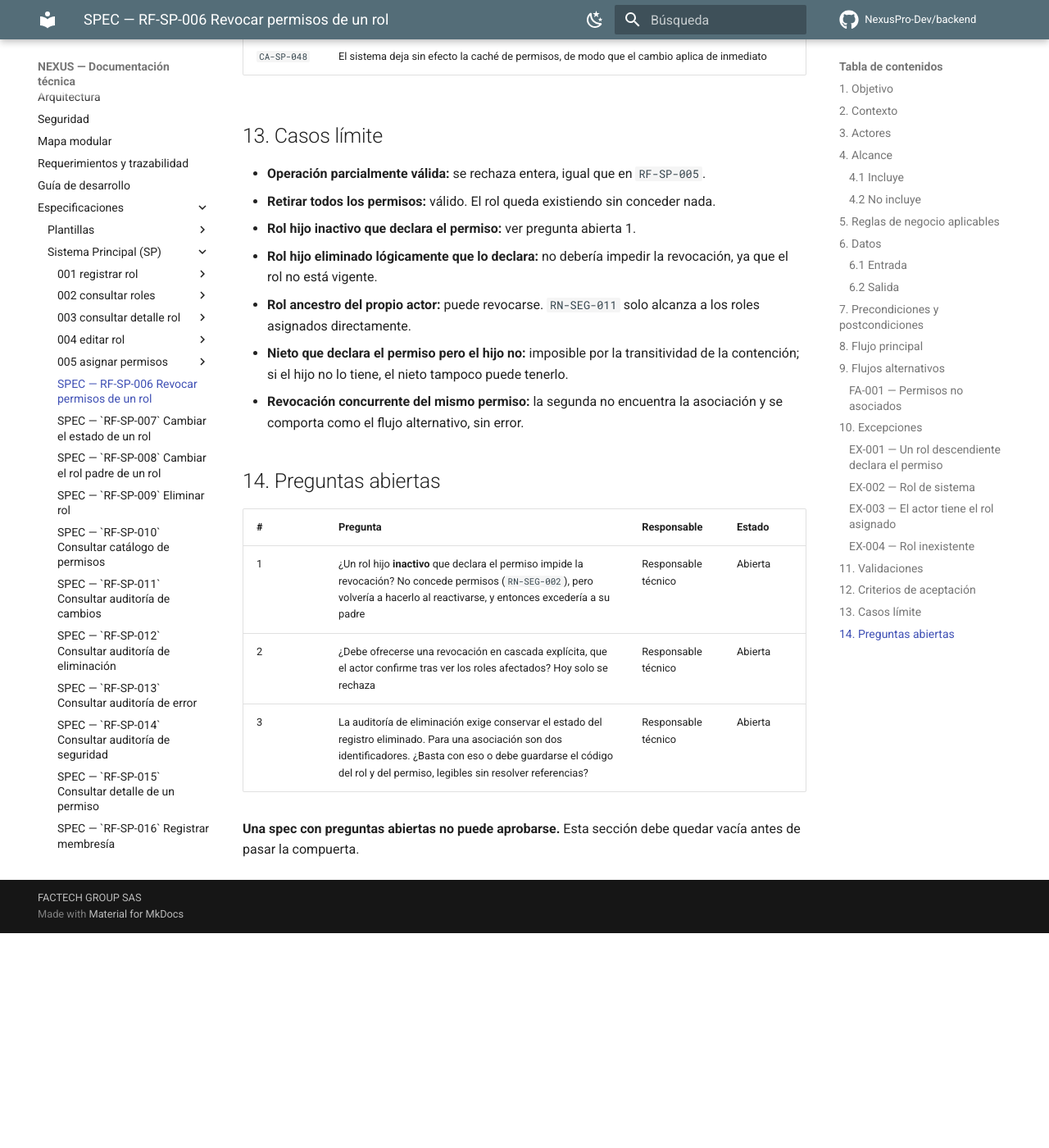
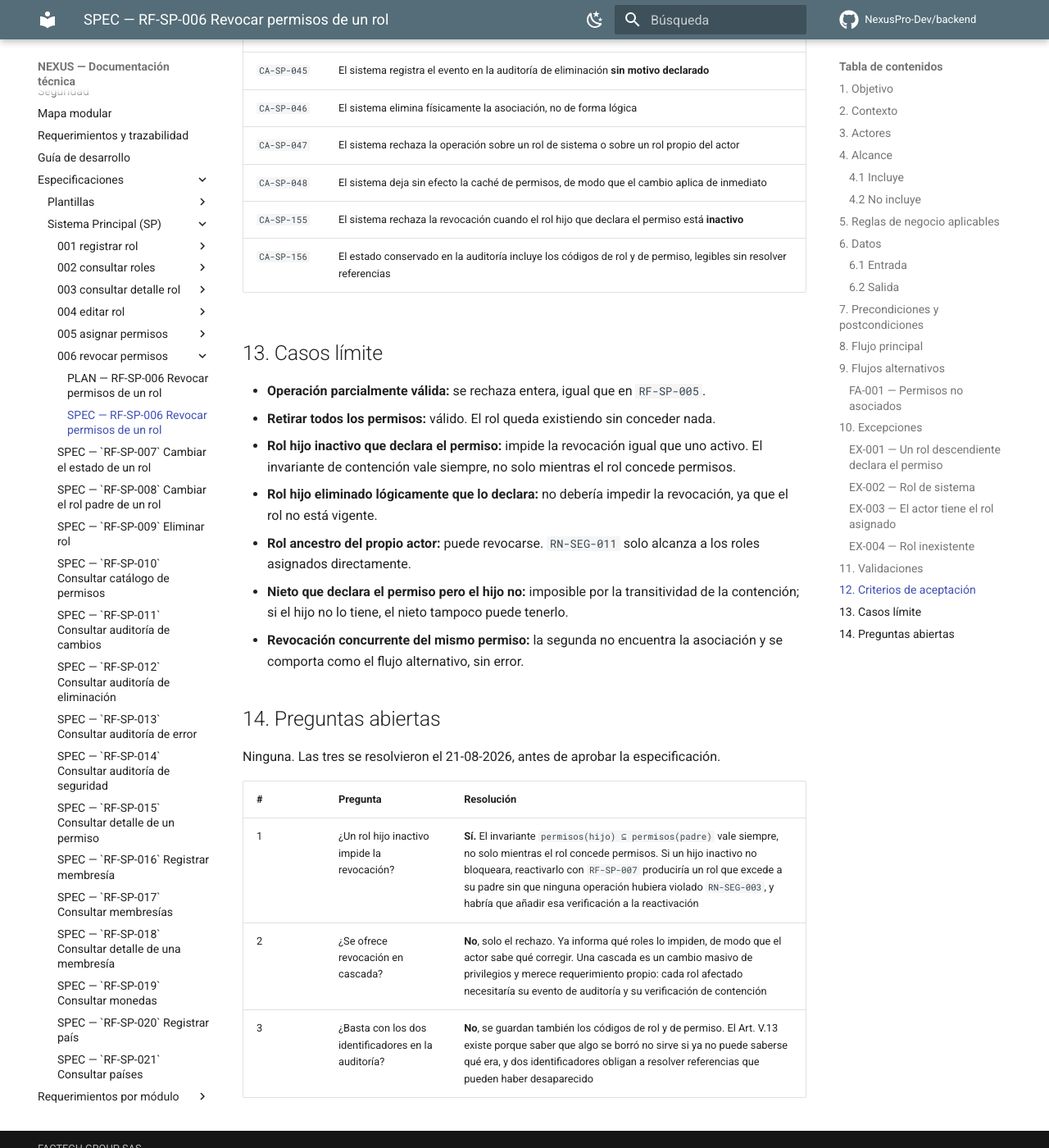
Before and after one commit to NexusPro-Dev/backend, an MkDocs documentation site: the page built from docs/specs/sp/006-revocar-permisos/spec.md, in a window 1280 px wide and 1400 px high, scrolled down 4856 px. Shown: the whole window at 82% size. Built offline with MkDocs 1.6.1 and Material for MkDocs 9.7.7, drawn with Linux system fonts in a browser that asks for light colours; comment, search, counter and statistics services are not loaded; before the commit the page ends 5994 px from its top, so only the background shows below that; some of the changed text lies outside the part shown.

Commit message:
docs(sp): aprobar la spec de RF-SP-006 y redactar su plan
Tres preguntas resueltas.

Un rol hijo inactivo impide la revocacion igual que uno activo. El invariante
permisos(hijo) contenido en permisos(padre) vale siempre, no solo mientras el
rol concede permisos. Si un hijo inactivo no bloqueara, reactivarlo con
RF-SP-007 produciria un rol que excede a su padre sin que ninguna operacion
hubiera violado RN-SEG-003, y habria que anadir esa verificacion a la
reactivacion: el problema se desplazaria en lugar de resolverse.

No se ofrece revocacion en cascada. El rechazo ya informa que roles la
impiden, de modo que el actor sabe que corregir. Una cascada es un cambio
masivo de privilegios y merece requerimiento propio, con un evento de
auditoria y una verificacion de contencion por cada rol afectado.

El estado conservado de la auditoria incluye los codigos legibles de rol y
permiso, no solo sus identificadores. Es la razon de ser del Art. V.13: dentro
de un ano, resolver dos referencias puede ser imposible si el rol o el permiso
ya no existen. Se lleva a architecture.md v0.7.0, que es donde se define el
registro de eliminacion.

Del plan conviene destacar dos cosas.

Una fila de auditoria por permiso retirado, a diferencia de RF-SP-005 que
emite un solo evento. Aqui cada fila documenta la desaparicion de una
asociacion concreta y su estado conservado es el de esa asociacion; agruparlas
dejaria un evento cuyo snapshot no corresponderia a ningun registro eliminado.

La invalidacion de cache es mas urgente que en RF-SP-005: al conceder, una
cache obsoleta retrasa un privilegio nuevo; al revocar, mantiene vivo uno que
ya se quito.

Queda anotado como riesgo el punto que mas facil es equivocar: copiar de
RF-SP-005 y omitir la verificacion de descendencia, que es la diferencia
esencial entre ambos requerimientos.

Seis specs aprobadas con su plan, quince en revision.

Co-Authored-By: Claude Opus 5 (1M context) <noreply@anthropic.com>

```diff
--- a/docs/specs/sp/006-revocar-permisos/spec.md
+++ b/docs/specs/sp/006-revocar-permisos/spec.md
@@ -4,10 +4,10 @@
 |---|---|
 | Requerimiento | `RF-SP-006` |
 | Módulo | `SP` — Sistema Principal |
-| Estado | **Borrador** |
+| Estado | **Aprobada** |
 | Autor | Responsable técnico |
-| Aprobada por | — |
-| Fecha de aprobación | — |
+| Aprobada por | Responsable técnico |
+| Fecha de aprobación | 21-08-2026 |
 
 ---
 
@@ -33,12 +33,12 @@ El sistema **rechaza** la operación en ese caso, en lugar de revocar en cascada
 ### 4.1 Incluye
 
 - Retirar uno o varios permisos de un rol.
-- Verificación de que ningún rol hijo directo declara el permiso que se retira.
+- Verificación de que ningún rol hijo directo declara el permiso que se retira, **esté activo o inactivo**.
 
 ### 4.2 No incluye
 
 - Agregar permisos → `RF-SP-005`.
-- Revocación en cascada sobre los roles descendientes.
+- Revocación en cascada sobre los roles descendientes. Si alguna vez se ofreciera, sería un requerimiento propio: cada rol afectado necesitaría su evento de auditoría y su verificación de contención.
 - Eliminar el permiso del catálogo, que es inmutable (`RN-SP-004`).
 
 ## 5. Reglas de negocio aplicables
@@ -79,14 +79,14 @@ No se solicita motivo: se trata de una asociación, no de una entidad de negocio
 
 - Los permisos quedan desasociados del rol, con eliminación física de la asociación.
 - Ningún rol descendiente queda excediendo a su padre.
-- Queda constancia en la auditoría de eliminación, sin motivo, y en la de seguridad.
+- Queda constancia en la auditoría de eliminación, sin motivo y con los códigos de rol y de permiso legibles, y en la de seguridad.
 
 ## 8. Flujo principal
 
 1. El actor solicita retirar permisos de un rol.
 2. El sistema verifica que el rol exista y no sea de sistema.
 3. El sistema verifica que el actor no tenga ese rol asignado.
-4. El sistema verifica que ningún rol hijo directo declare alguno de los permisos que se retiran.
+4. El sistema verifica que ningún rol hijo directo, activo o inactivo, declare alguno de los permisos que se retiran.
 5. El sistema elimina las asociaciones.
 6. El sistema invalida la caché de resolución de permisos del rol.
 7. El sistema registra el evento en la auditoría de eliminación y en la de seguridad.
@@ -105,7 +105,7 @@ No se solicita motivo: se trata de una asociación, no de una entidad de negocio
 
 ### EX-001 — Un rol descendiente declara el permiso
 
-**Condición:** algún rol hijo directo declara alguno de los permisos que se retiran.
+**Condición:** algún rol hijo directo declara alguno de los permisos que se retiran, con independencia de su estado.
 **Respuesta del sistema:** rechaza la operación completa, cita `RN-SEG-005` e informa **qué roles** lo impiden y **qué permisos** son. Sin ese detalle, el actor no sabría qué corregir.
 
 ### EX-002 — Rol de sistema
@@ -143,12 +143,14 @@ No se solicita motivo: se trata de una asociación, no de una entidad de negocio
 | `CA-SP-046` | El sistema elimina físicamente la asociación, no de forma lógica |
 | `CA-SP-047` | El sistema rechaza la operación sobre un rol de sistema o sobre un rol propio del actor |
 | `CA-SP-048` | El sistema deja sin efecto la caché de permisos, de modo que el cambio aplica de inmediato |
+| `CA-SP-155` | El sistema rechaza la revocación cuando el rol hijo que declara el permiso está **inactivo** |
+| `CA-SP-156` | El estado conservado en la auditoría incluye los códigos de rol y de permiso, legibles sin resolver referencias |
 
 ## 13. Casos límite
 
 - **Operación parcialmente válida:** se rechaza entera, igual que en `RF-SP-005`.
 - **Retirar todos los permisos:** válido. El rol queda existiendo sin conceder nada.
-- **Rol hijo inactivo que declara el permiso:** ver pregunta abierta 1.
+- **Rol hijo inactivo que declara el permiso:** impide la revocación igual que uno activo. El invariante de contención vale siempre, no solo mientras el rol concede permisos.
 - **Rol hijo eliminado lógicamente que lo declara:** no debería impedir la revocación, ya que el rol no está vigente.
 - **Rol ancestro del propio actor:** puede revocarse. `RN-SEG-011` solo alcanza a los roles asignados directamente.
 - **Nieto que declara el permiso pero el hijo no:** imposible por la transitividad de la contención; si el hijo no lo tiene, el nieto tampoco puede tenerlo.
@@ -156,10 +158,10 @@ No se solicita motivo: se trata de una asociación, no de una entidad de negocio
 
 ## 14. Preguntas abiertas
 
-| # | Pregunta | Responsable | Estado |
-|---|---|---|---|
-| 1 | ¿Un rol hijo **inactivo** que declara el permiso impide la revocación? No concede permisos (`RN-SEG-002`), pero volvería a hacerlo al reactivarse, y entonces excedería a su padre | Responsable técnico | Abierta |
-| 2 | ¿Debe ofrecerse una revocación en cascada explícita, que el actor confirme tras ver los roles afectados? Hoy solo se rechaza | Responsable técnico | Abierta |
-| 3 | La auditoría de eliminación exige conservar el estado del registro eliminado. Para una asociación son dos identificadores. ¿Basta con eso o debe guardarse el código del rol y del permiso, legibles sin resolver referencias? | Responsable técnico | Abierta |
+Ninguna. Las tres se resolvieron el 21-08-2026, antes de aprobar la especificación.
 
-**Una spec con preguntas abiertas no puede aprobarse.** Esta sección debe quedar vacía antes de pasar la compuerta.
+| # | Pregunta | Resolución |
+|---|---|---|
+| 1 | ¿Un rol hijo inactivo impide la revocación? | **Sí.** El invariante `permisos(hijo) ⊆ permisos(padre)` vale siempre, no solo mientras el rol concede permisos. Si un hijo inactivo no bloqueara, reactivarlo con `RF-SP-007` produciría un rol que excede a su padre sin que ninguna operación hubiera violado `RN-SEG-003`, y habría que añadir esa verificación a la reactivación |
+| 2 | ¿Se ofrece revocación en cascada? | **No**, solo el rechazo. Ya informa qué roles lo impiden, de modo que el actor sabe qué corregir. Una cascada es un cambio masivo de privilegios y merece requerimiento propio: cada rol afectado necesitaría su evento de auditoría y su verificación de contención |
+| 3 | ¿Basta con los dos identificadores en la auditoría? | **No**, se guardan también los códigos de rol y de permiso. El Art. V.13 existe porque saber que algo se borró no sirve si ya no puede saberse qué era, y dos identificadores obligan a resolver referencias que pueden haber desaparecido |
```
Also changed, not shown: docs/architecture.md (+4 -1 lines), docs/requirements.md (+1 -1 lines), docs/specs/sp/006-revocar-permisos/plan.md (added, +163 -0 lines).
